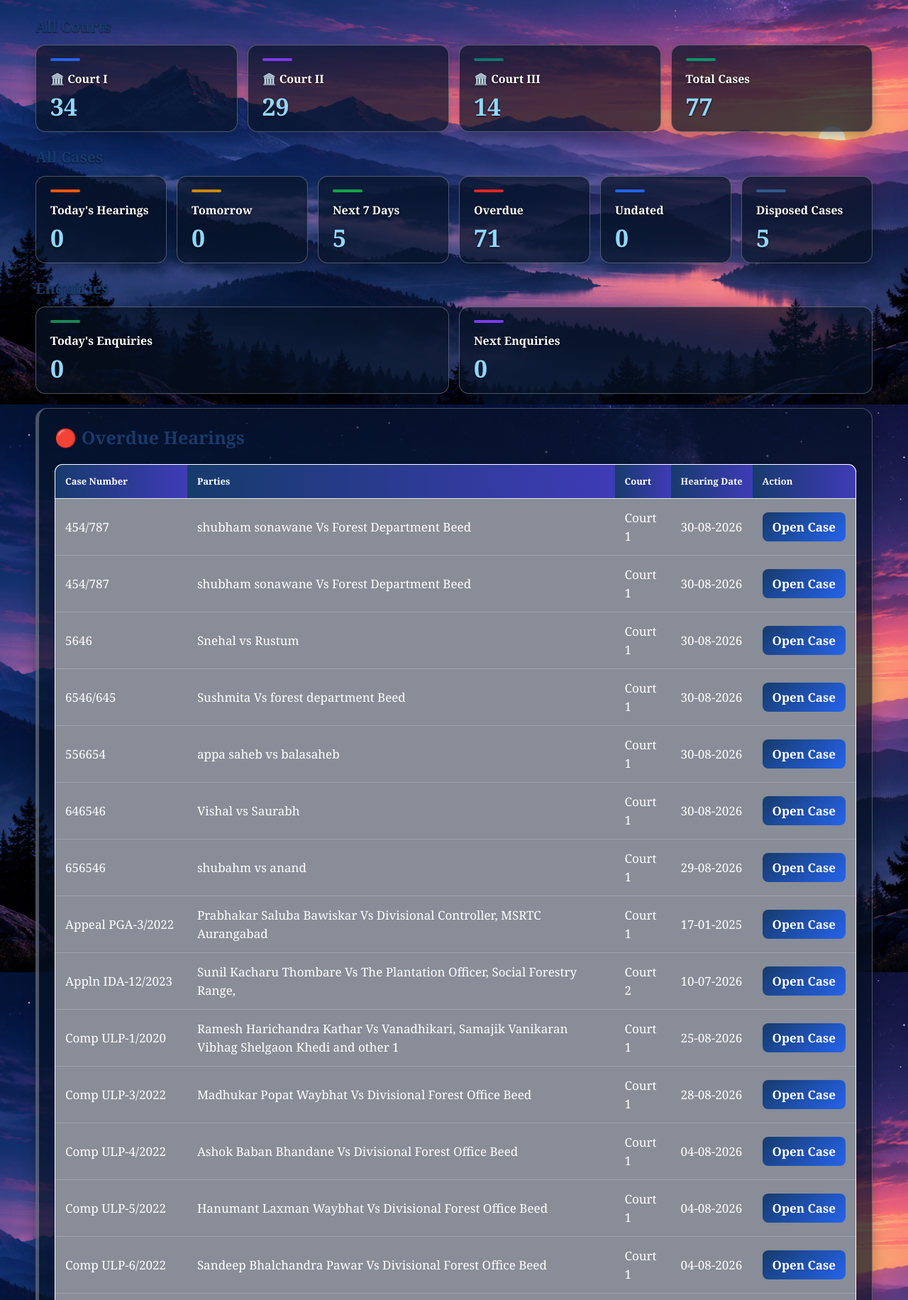
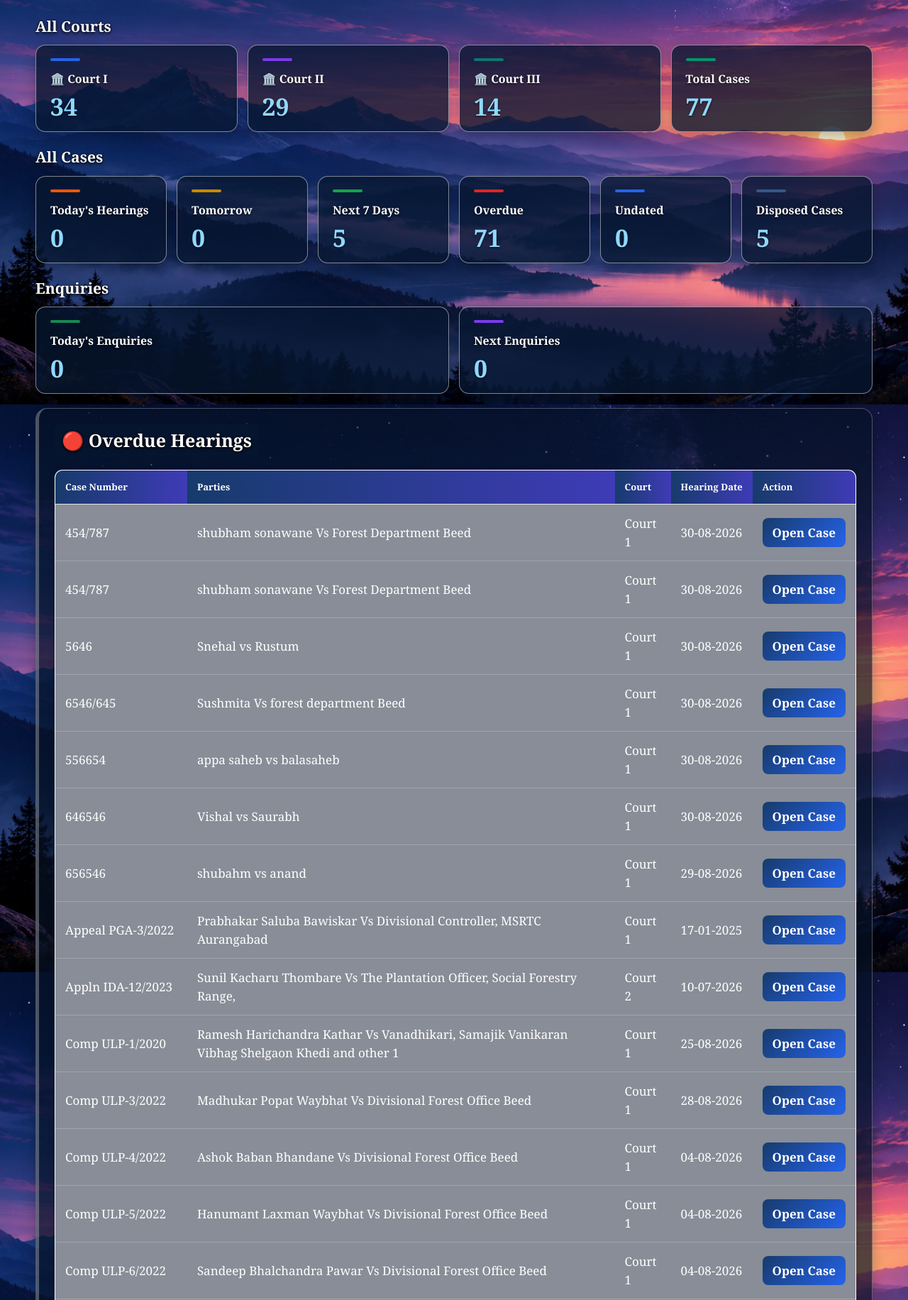
Before and after one commit to sonwaneshubham204-boop/court_tracker, a Flask app: page / in a window 1280 px wide. Shown: the part 230-2062 px from the top of the page at 71% size. Run offline with Flask 3, Linux system fonts and the light colour scheme; a user stored in the database is signed in; data comes from the database, SQL or seed files in the repository; data that the repository does not hold is empty.

Commit message:
Add files via upload

```diff
--- a/templates/dashboard.html
+++ b/templates/dashboard.html
@@ -22,15 +22,15 @@ body{margin:0;min-height:100vh;font-family:Cambria,Georgia,serif;color:var(--tex
 .stat-card:nth-child(2):before{background:#7c3aed}.stat-card:nth-child(3):before{background:#0f766e}.stat-card:nth-child(4):before{background:#059669}.stat-card:nth-child(5):before{background:#ea580c}.stat-card:nth-child(6):before{background:#ca8a04}.stat-card:nth-child(7):before{background:#16a34a}.stat-card:nth-child(8):before{background:#dc2626}.stat-card:nth-child(9):before{background:#2563eb}.stat-card:nth-child(10):before{background:#315989}.stat-card:nth-child(11):before{background:#198754}.stat-card:nth-child(12):before{background:#7c3aed}
 .stat-card h3{margin:0 0 10px;color:#111827!important;font-size:16px;font-weight:800}
 .number{font-size:34px;line-height:1;font-weight:800;color:var(--navy)}
-.dashboard-group{margin:0 0 20px}.dashboard-group>h2{margin:0 0 10px;color:#173b6c!important;font-size:21px}.dashboard-group .stats-container{margin-bottom:0}.dashboard-group.all-cases .stat-card:nth-child(1):before{background:#ea580c}.dashboard-group.all-cases .stat-card:nth-child(2):before{background:#ca8a04}.dashboard-group.all-cases .stat-card:nth-child(3):before{background:#16a34a}.dashboard-group.all-cases .stat-card:nth-child(4):before{background:#dc2626}.dashboard-group.all-cases .stat-card:nth-child(5):before{background:#2563eb}.dashboard-group.all-cases .stat-card:nth-child(6):before{background:#315989}.dashboard-group.enquiries .stat-card:nth-child(1):before{background:#198754}.dashboard-group.enquiries .stat-card:nth-child(2):before{background:#7c3aed}
+.dashboard-group{margin:0 0 20px}.dashboard-group>h2{margin:0 0 10px;color:#173b6c;font-size:21px}.dashboard-group .stats-container{margin-bottom:0}.dashboard-group.all-cases .stat-card:nth-child(1):before{background:#ea580c}.dashboard-group.all-cases .stat-card:nth-child(2):before{background:#ca8a04}.dashboard-group.all-cases .stat-card:nth-child(3):before{background:#16a34a}.dashboard-group.all-cases .stat-card:nth-child(4):before{background:#dc2626}.dashboard-group.all-cases .stat-card:nth-child(5):before{background:#2563eb}.dashboard-group.all-cases .stat-card:nth-child(6):before{background:#315989}.dashboard-group.enquiries .stat-card:nth-child(1):before{background:#198754}.dashboard-group.enquiries .stat-card:nth-child(2):before{background:#7c3aed}
 .section{padding:22px;margin-top:20px;border:1px solid var(--line);border-left:5px solid #94a3b8;border-radius:16px;background:#fff;box-shadow:0 8px 20px rgba(15,23,42,.07)}
 .section.overdue{border-left-color:#dc2626}.section.today{border-left-color:#ea580c}.section.tomorrow{border-left-color:#ca8a04}.section.upcoming{border-left-color:#16a34a}
-.section h2{margin:0 0 18px;color:#173b6c!important;text-shadow:0 1px 2px rgba(0,0,0,.15)}
-.section.today h2{display:inline-block;padding:4px 10px;background:linear-gradient(90deg,#173b6c,#2563eb);border-radius:0;color:#fff!important;text-shadow:0 1px 2px rgba(0,0,0,.75)}
+.section h2{margin:0 0 18px;color:#ffffff!important;text-shadow:0 1px 2px rgba(0,0,0,.75)}
+.section.today h2{display:inline-block;padding:4px 10px;background:linear-gradient(90deg,#173b6c,#2563eb);border-radius:0;color:#fff!important}
 .table-container{overflow-x:auto;border:1px solid rgba(255,255,255,.35);border-radius:11px}
 table{width:100%;min-width:720px;border-collapse:collapse;background:transparent}
 th{padding:14px;text-align:left;color:#fff;background:linear-gradient(90deg,#173b6c,#3f3bb7);font-size:13px}
-td{padding:14px;border-top:1px solid rgba(255,255,255,.22);color:#172033!important;background:rgba(255,255,255,.10);vertical-align:middle}
+td{padding:14px;border-top:1px solid rgba(255,255,255,.22);color:#fff!important;background:rgba(255,255,255,.10);vertical-align:middle}
 tbody tr:nth-child(even) td{background:rgba(255,255,255,.14)}tbody tr:hover td{background:rgba(255,255,255,.18)}td:nth-child(4){white-space:nowrap}
 .stage-list{display:flex;flex-wrap:wrap;gap:10px}
 .stage-list a{display:inline-flex;padding:10px 14px;border:1px solid #cbd5e1;border-radius:9px;background:#f8fafc;color:#111827!important;text-decoration:none;font-weight:700}
@@ -68,6 +68,48 @@ tbody tr:nth-child(even) td{background:rgba(255,255,255,.14)}tbody tr:hover td{b
     .topbar h1{font-size:22px!important}
     .nav a{font-size:15px!important}
     .section{padding:12px!important}
+}
+
+
+/* ===== DASHBOARD READABILITY FIX ONLY ===== */
+.dashboard-group > h2{
+    color:#ffffff !important;
+    font-weight:900 !important;
+    text-shadow:0 2px 4px rgba(0,0,0,.95), 0 0 2px rgba(0,0,0,.9);
+}
+.stat-card{
+    background:rgba(7,22,48,.78) !important;
+    border-color:rgba(255,255,255,.48) !important;
+}
+.stat-card h3{
+    color:#ffffff !important;
+    font-weight:900 !important;
+    text-shadow:0 2px 4px rgba(0,0,0,.95);
+}
+.stat-card .number{
+    color:#8fd7ff !important;
+    font-weight:900 !important;
+    text-shadow:0 2px 4px rgba(0,0,0,.95);
+}
+.section h2{
+    color:#ffffff !important;
+    font-weight:900 !important;
+    text-shadow:0 2px 4px rgba(0,0,0,.95), 0 0 2px rgba(0,0,0,.9);
+}
+.section.tomorrow h2,
+.section.upcoming h2,
+.section.overdue h2{
+    display:inline-block;
+    padding:4px 10px;
+    border-radius:7px;
+    background:rgba(7,22,48,.78);
+}
+.section.today h2{
+    font-weight:900 !important;
+    text-shadow:0 2px 4px rgba(0,0,0,.95);
+}
+.section .table-container{
+    box-shadow:0 2px 10px rgba(0,0,0,.18);
 }
 
 </style>
```
